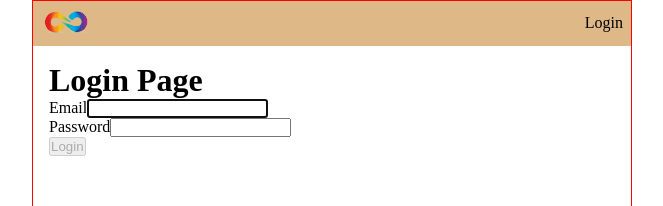
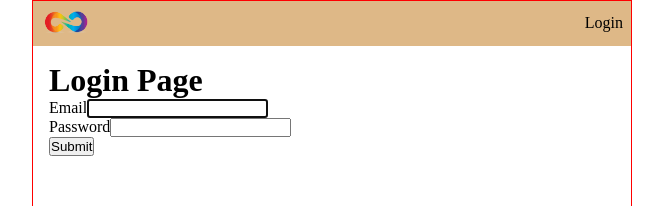
Before and after one commit to atabek-furkad/gulkaz-general, a React (Create React App) app in the folder frontend/: page /login in a window 1280 px wide. Shown: the top 206 px of the page, without its empty margins (308-971 px from the left). Built offline with nearby package versions, Linux system fonts and the light colour scheme.

Commit message:
useConext restructure

```diff
--- a/frontend/src/App.js
+++ b/frontend/src/App.js
@@ -1,16 +1,28 @@
-import { BrowserRouter as Router, Routes, Route } from "react-router-dom";
-import Header from "./components/Header";
-import Footer from "./components/Footer";
-import ProductsPage from "./pages/ProductsPage";
-import ProductPage from "./pages/ProductPage";
-import HomePage from "./pages/HomePage";
-import LoginPage from "./pages/LoginPage";
-import ProfilePage from "./pages/ProfilePage";
-import { ToastContainer } from "react-toastify";
-import "react-toastify/dist/ReactToastify.css";
+import React from 'react'
+import { BrowserRouter as Router, Routes, Route } from 'react-router-dom'
+import Header from './components/Header'
+import Footer from './components/Footer'
+import ProductsPage from './pages/ProductsPage'
+import ProductPage from './pages/ProductPage'
+import HomePage from './pages/HomePage'
+import LoginPage from './pages/LoginPage'
+import ProfilePage from './pages/ProfilePage'
+
+import initialState from './initialStates/authInitialState'
+import AuthReducer from './reducers/AuthReducer'
+
+export const AuthContext = React.createContext()
 
 const App = () => {
+  const [state, dispatch] = React.useReducer(AuthReducer, initialState)
+
   return (
+    <AuthContext.Provider
+      value={{
+        state,
+        dispatch,
+      }}
+    >
       <div className="App">
         <Router>
           <Header />
@@ -21,11 +33,12 @@ const App = () => {
             <Route element={<LoginPage />} path="/login" />
             <Route element={<ProfilePage />} path="/profile" />
           </Routes>
-        <ToastContainer position="bottom-right" limit={1} />
+          {/* <ToastContainer position="bottom-right" limit={1} /> */}
           <Footer />
         </Router>
       </div>
-  );
-};
+    </AuthContext.Provider>
+  )
+}
 
-export default App;
+export default App
--- a/frontend/src/components/Header.js
+++ b/frontend/src/components/Header.js
@@ -1,17 +1,17 @@
-import React, { useState } from "react";
-import { Link } from "react-router-dom";
-import { UseUserContext } from "../context/AuthContext";
-import { AiFillCaretDown } from "react-icons/ai";
-import "./header.css";
+import React, { useState } from 'react'
+import { Link } from 'react-router-dom'
+import { UseUserContext } from '../context/AuthContext'
+import { AiFillCaretDown } from 'react-icons/ai'
+import './header.css'
 
 const Header = () => {
-  const { user } = UseUserContext();
+  // const { user } = UseUserContext()
   return (
     <header>
       <Link to="/">
         <img src="/images/logo.png" width="50" alt="" />
       </Link>
-      {user ? (
+      {/* {user ? (
         <div className="container">
           <button>{user.name}</button>
           <div className="dropdown-container">
@@ -25,13 +25,13 @@ const Header = () => {
             </div>
           </div>
         </div>
-      ) : (
-        <Link className="link" to={`/login`}>
-          Login
-        </Link>
-      )}
+      ) : ( */}
+      <Link className="link" to={`/login`}>
+        Login
+      </Link>
+      {/* )} */}
     </header>
-  );
-};
+  )
+}
 
-export default Header;
+export default Header
--- a/frontend/src/context/AuthContext.jsx
+++ b/frontend/src/context/AuthContext.jsx
@@ -1,21 +1,21 @@
-import { useReducer, useContext, createContext } from "react";
+// import { useReducer, useContext, createContext } from 'react'
 
-import AuthReducer from "../reducers/AuthReducer";
-import UserInitialState from "../initialStates/UserInitialStates";
+// import AuthReducer from '../reducers/AuthReducer'
+// import UserInitialState from '../initialStates/authInitialState'
 
-const UserContext = createContext();
+// const UserContext = createContext()
 
-export const AuthContextProvider = ({ children }) => {
-  const [state, dispatch] = useReducer(AuthReducer, UserInitialState);
+// export const AuthContextProvider = ({ children }) => {
+//   const [state, dispatch] = useReducer(AuthReducer, UserInitialState)
 
-  const values = {
-    ...state,
-    dispatch,
-  };
+//   const values = {
+//     ...state,
+//     dispatch,
+//   }
 
-  return <UserContext.Provider value={values}>{children}</UserContext.Provider>;
-};
+//   return <UserContext.Provider value={values}>{children}</UserContext.Provider>
+// }
 
-export const UseUserContext = () => {
-  return useContext(UserContext);
-};
+// export const UseUserContext = () => {
+//   return useContext(UserContext)
+// }
--- a/frontend/src/index.js
+++ b/frontend/src/index.js
@@ -1,14 +1,14 @@
-import React from "react";
-import ReactDOM from "react-dom/client";
-import "./index.css";
-import App from "./App";
-import { AuthContextProvider } from "./context/AuthContext";
+import React from 'react'
+import ReactDOM from 'react-dom/client'
+import './index.css'
+import App from './App'
+// import { AuthContextProvider } from "./context/AuthContext";
 
-const root = ReactDOM.createRoot(document.getElementById("root"));
+const root = ReactDOM.createRoot(document.getElementById('root'))
 root.render(
   <React.StrictMode>
-    <AuthContextProvider>
-      <App />
-    </AuthContextProvider>
-  </React.StrictMode>
-);
+    {/* <AuthContext.Provider> */}
+    <App />
+    {/* </AuthContext.Provider> */}
+  </React.StrictMode>,
+)
--- a/frontend/src/initialStates/UserInitialStates.jsx
+++ /dev/null
@@ -1,8 +0,0 @@
-const InitialState = {
-  loading: false,
-  error: null,
-  user: JSON.parse(localStorage.getItem("userInfo")) || null,
-  // openDropDown: false,
-};
-
-export default InitialState;
--- /dev/null
+++ b/frontend/src/initialStates/authInitialState.jsx
@@ -0,0 +1,7 @@
+const initialState = {
+  isAuthenticated: false,
+  user: null,
+  token: null,
+}
+
+export default initialState
--- a/frontend/src/pages/LoginPage.js
+++ b/frontend/src/pages/LoginPage.js
@@ -1,69 +1,115 @@
-import checkUserCredentials from "../utils/fetchUserData";
-import React, { useState } from "react";
-import fetchUserData from "../utils/fetchUserData";
-import { UseUserContext } from "../context/AuthContext";
-import { useNavigate } from "react-router-dom";
-import getError from "../utils/errorUtils";
-import { toast } from "react-toastify";
+import React, { useState, useContext } from 'react'
+import { AuthContext } from '../App'
 
 const LoginPage = () => {
-  // const [user, setUser] = useState({})
-  const navigate = useNavigate();
-  const { dispatch, error } = UseUserContext();
+  const { dispatch } = useContext(AuthContext)
 
-  const [email, setEmail] = useState("");
-  const [password, setPassword] = useState("");
+  const [data, setData] = useState({
+    email: '',
+    password: '',
+    isSubmitting: false,
+    errorMessage: null,
+  })
 
-  const isFormFilled = Boolean(email) && Boolean(password);
+  const handleInputChange = (event) => {
+    setData({
+      ...data,
+      [event.target.name]: event.target.value,
+    })
+  }
 
-  const submitForm = async (e) => {
-    e.preventDefault();
-    dispatch({ type: "LOGIN_START" });
+  const handleFormSubmit = async (event) => {
+    event.preventDefault()
+    setData({
+      ...data,
+      isSubmitting: true,
+      errorMessage: null,
+    })
+
+    const config = {
+      method: 'POST',
+      headers: {
+        'Content-Type': 'application/json',
+      },
+      body: JSON.stringify({
+        email: data.email,
+        password: data.password,
+      }),
+    }
+
     try {
-      const user = await checkUserCredentials(email, password);
+      const response = await fetch('/api/users/login', config)
+      if (!response.ok) throw new Error()
+      const resJson = await response.json()
       dispatch({
-        type: "LOGIN_SUCCESS",
-        payload: user,
-      });
-      navigate("/");
-      toast.success("successfully logged In");
+        type: 'LOGIN',
+        payload: resJson,
+      })
     } catch (error) {
-      toast.error(getError(error));
+      setData({
+        ...data,
+        isSubmitting: false,
+        errorMessage: error.message || error.statusText,
+      })
     }
-  };
+    console.log('data', data)
+  }
+
+  // const isFormFilled = Boolean(email) && Boolean(password)
+
+  // const submitForm = async (e) => {
+  //   e.preventDefault()
+  //   dispatch({ type: 'LOGIN_START' })
+  //   try {
+  //     const user = await checkUserCredentials(email, password)
+  //     dispatch({
+  //       type: 'LOGIN_SUCCESS',
+  //       payload: user,
+  //     })
+  //     navigate('/')
+  //     toast.success('successfully logged In')
+  //   } catch (error) {
+  //     toast.error(getError(error))
+  //   }
+  // }
 
   return (
     <div className="LoginPage">
       <h1>Login Page</h1>
-      <form onSubmit={submitForm}>
+      <form onSubmit={handleFormSubmit}>
         <div className="input-container">
           <label htmlFor="email">Email</label>
           <input
             autoFocus
-            type="email"
             id="email"
-            value={email}
             name="email"
-            onChange={(e) => setEmail(e.target.value)}
+            type="text"
+            value={data.email}
+            onChange={handleInputChange}
           />
         </div>
         <div className="input-container">
           <label htmlFor="password">Password</label>
           <input
             type="password"
-            value={password}
+            value={data.password}
+            onChange={handleInputChange}
+            name="password"
             id="password"
-            name="password"
-            onChange={(e) => setPassword(e.target.value)}
           />
         </div>
-        <button disabled={!isFormFilled} type="submit">
-          Login
+        {data.errorMessage && (
+          <span className="form-error">{data.errorMessage}</span>
+        )}
+
+        <button disabled={data.isSubmitting}>
+          Submit
+          {/* {data.isSubmitting ? 'Loading...' : 'Login'} */}
         </button>
-        {error && <span>{error.message}</span>}
+        {/* {error && <span>{error.message}</span>} */}
       </form>
     </div>
-  );
-};
+  )
+}
 
-export default LoginPage;
+export default LoginPage
--- a/frontend/src/reducers/AuthReducer.jsx
+++ b/frontend/src/reducers/AuthReducer.jsx
@@ -1,15 +1,25 @@
 const AuthReducer = (state, action) => {
-  if (action.type === "LOGIN_START") {
-    return { ...state, user: null, error: null };
+  switch (action.type) {
+    case 'LOGIN':
+      // localStorage.setItem('userInfo', JSON.stringify(action.payload))
+      localStorage.setItem('user', JSON.stringify(action.payload.name))
+      localStorage.setItem('token', JSON.stringify(action.payload.token))
+      return {
+        ...state,
+        isAuthenticated: true,
+        user: action.payload.user,
+        token: action.payload.token,
+      }
+    case 'LOGOUT':
+      localStorage.clear()
+      return {
+        ...state,
+        isAuthenticated: false,
+        user: null,
+      }
+    default:
+      return state
   }
+}
 
-  if (action.type === "LOGIN_SUCCESS") {
-    return { ...state, user: action.payload };
-  }
-
-  if (action.type === "LOGIN_FAILURE") {
-    return { ...state, user: null };
-  }
-};
-
-export default AuthReducer;
+export default AuthReducer
```
Lines whose indentation alone changed are shown as unchanged.
